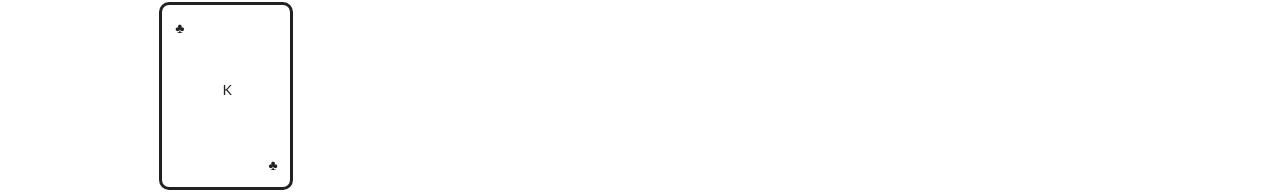
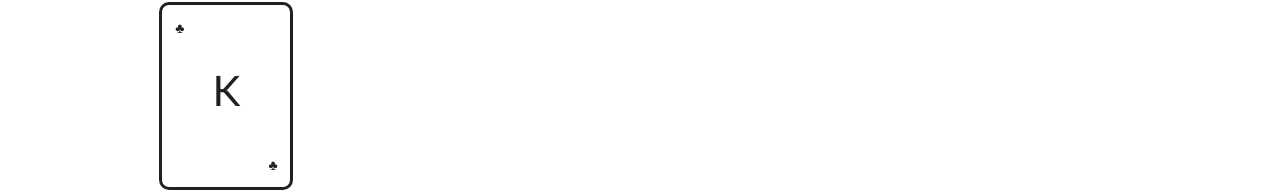
Before and after one commit to saradoubleu/deck-of-cards, a React (Create React App) app: page / in a window 1280 px wide. Both pictures are taken after a click on the button "Draw a card". Shown: the part 255-447 px from the top of the page. Built offline with nearby package versions, Linux system fonts and the light colour scheme.

Commit message:
feat: cleanup

```diff
--- a/public/index.html
+++ b/public/index.html
@@ -24,7 +24,7 @@
       work correctly both with client-side routing and a non-root public URL.
       Learn how to configure a non-root public URL by running `npm run build`.
     -->
-    <title>React App</title>
+    <title>cardDecker | Card Dealing Simulator</title>
   </head>
   <body>
     <noscript>You need to enable JavaScript to run this app.</noscript>
--- a/src/components/Card/Card.js
+++ b/src/components/Card/Card.js
@@ -2,8 +2,8 @@ import React from "react";
 
 const Card = (props) => {
   const { value } = props;
-  let suiteSymbol = value.split(" ")[0];
-  let rankSymbol = value.split(" ")[1].toUpperCase();
+  let suiteSymbol = value ? value.split(" ")[0] : null;
+  let rankSymbol = value ? value.split(" ")[1].toUpperCase() : null;
 
   const switchSymbol = (suiteSymbol) => {
     switch (suiteSymbol) {
@@ -16,7 +16,7 @@ const Card = (props) => {
       case "clubs":
         return "♣";
       default:
-        return "??";
+        return "???";
     }
   };
 
@@ -24,7 +24,7 @@ const Card = (props) => {
     <div
       className="card-wrapper"
       style={
-        suiteSymbol == "hearts" || suiteSymbol == "diamonds"
+        suiteSymbol === "hearts" || suiteSymbol === "diamonds"
           ? { color: "red" }
           : {}
       }
--- a/src/index.css
+++ b/src/index.css
@@ -1,6 +1,3 @@
-body {
-}
-
 nav {
   float: right;
 }
@@ -53,7 +50,8 @@ h1 {
   text-align: center;
   position: absolute;
   top: 41%;
-  left: 47%;
+  left: 39%;
+  font-size: 3em;
 }
 
 .suite-symbol-1 {
```
